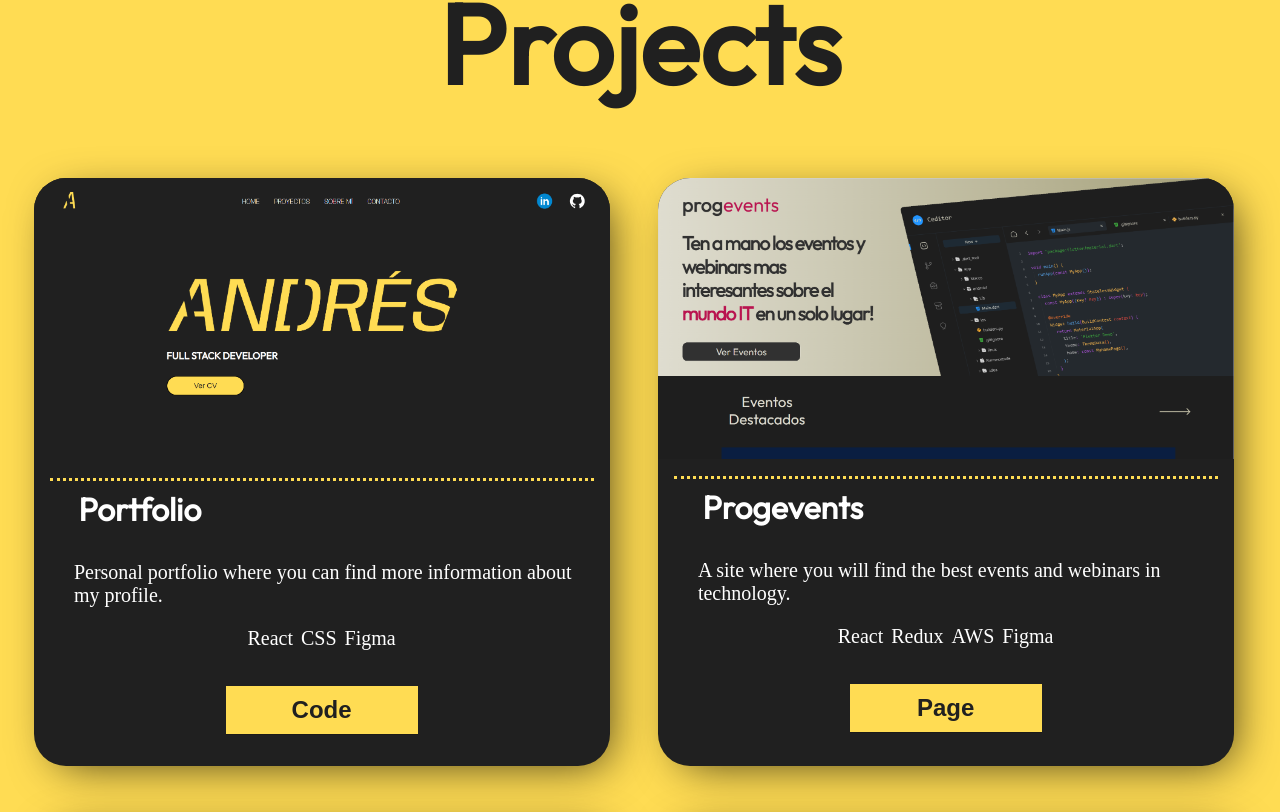
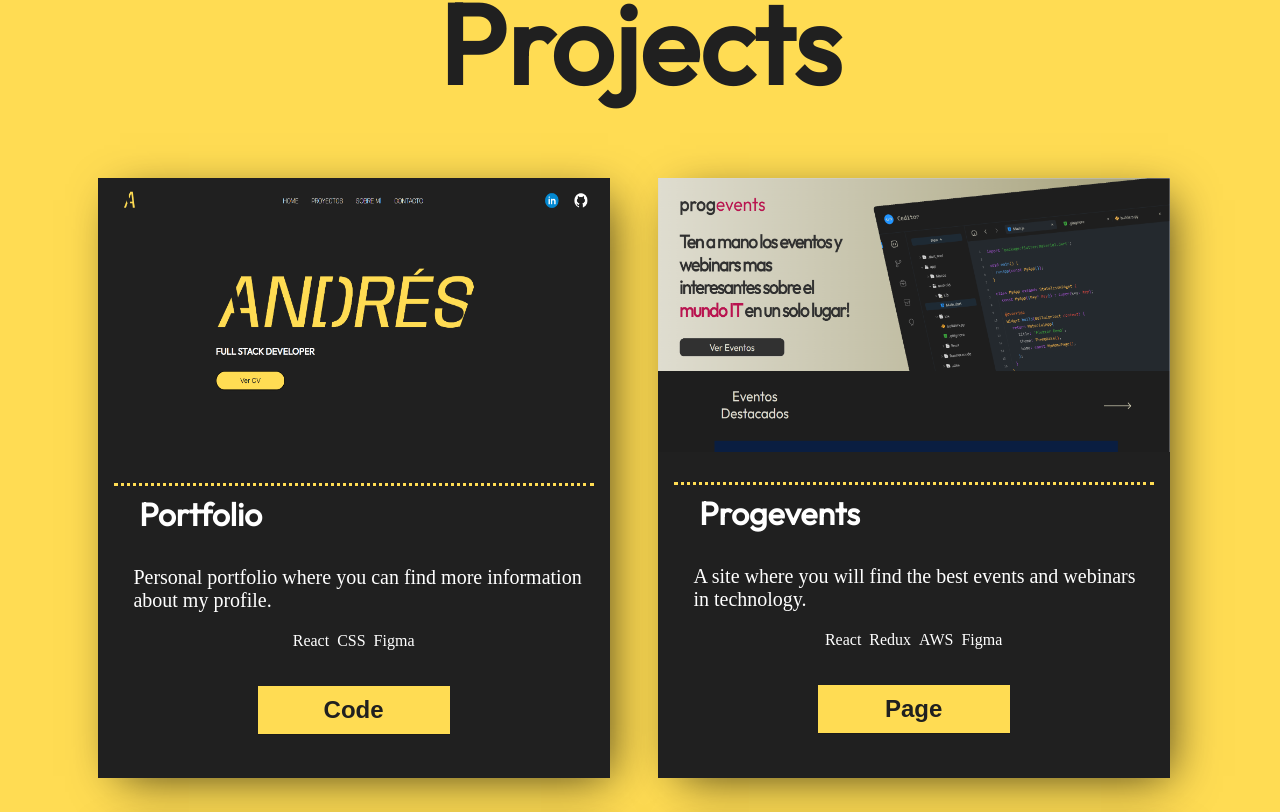
Before and after one commit to andrescn2020/newportfolio, a React (Create React App) app: page / in a window 1280 px wide. Shown: the part 985-1797 px from the top of the page. Built offline with nearby package versions, Linux system fonts and the light colour scheme; grey boxes are pictures that could not be loaded; a web font is replaced by a local one.

Commit message:
Arreglando el boton de Resume y modificacion de cards(estilos)

```diff
--- a/src/components/Aboutme/Aboutme.jsx
+++ b/src/components/Aboutme/Aboutme.jsx
@@ -14,7 +14,7 @@ const Aboutme = () => {
         </div>
         <h2>Capano Andrés</h2>
         <div className="app__aboutme-icons-container">
-          <a href="https://github.com/andrescn2020" target="_blank" rel="noopener noreferrer">
+          <a href="https://www.linkedin.com/in/andrescapano/" target="_blank" rel="noopener noreferrer">
             <svg xmlns="http://www.w3.org/2000/svg" viewBox="0 0 48 48" width="60px" height="60px"><path fill="#0288d1" d="M24 4A20 20 0 1 0 24 44A20 20 0 1 0 24 4Z" /><path fill="#fff" d="M14 19H18V34H14zM15.988 17h-.022C14.772 17 14 16.11 14 14.999 14 13.864 14.796 13 16.011 13c1.217 0 1.966.864 1.989 1.999C18 16.11 17.228 17 15.988 17zM35 24.5c0-3.038-2.462-5.5-5.5-5.5-1.862 0-3.505.928-4.5 2.344V19h-4v15h4v-8c0-1.657 1.343-3 3-3s3 1.343 3 3v8h4C35 34 35 24.921 35 24.5z" /></svg>
           </a>
           <a href="https://github.com/andrescn2020" target="_blank" rel="noopener noreferrer">
--- a/src/components/Footer/Footer.jsx
+++ b/src/components/Footer/Footer.jsx
@@ -34,7 +34,7 @@ const Footer = () => {
         </a>
       </div>
       <div className="app__footer-four-column">
-        <a href="https://github.com/andrescn2020" target="_blank" rel="noopener noreferrer">
+        <a href="https://www.linkedin.com/in/andrescapano/" target="_blank" rel="noopener noreferrer">
           <svg xmlns="http://www.w3.org/2000/svg" viewBox="0 0 48 48" width="60px" height="60px"><path fill="#0288d1" d="M24 4A20 20 0 1 0 24 44A20 20 0 1 0 24 4Z" /><path fill="#fff" d="M14 19H18V34H14zM15.988 17h-.022C14.772 17 14 16.11 14 14.999 14 13.864 14.796 13 16.011 13c1.217 0 1.966.864 1.989 1.999C18 16.11 17.228 17 15.988 17zM35 24.5c0-3.038-2.462-5.5-5.5-5.5-1.862 0-3.505.928-4.5 2.344V19h-4v15h4v-8c0-1.657 1.343-3 3-3s3 1.343 3 3v8h4C35 34 35 24.921 35 24.5z" /></svg>
         </a>
         <a href="https://github.com/andrescn2020" target="_blank" rel="noopener noreferrer">
--- a/src/components/Hero/Hero.jsx
+++ b/src/components/Hero/Hero.jsx
@@ -5,20 +5,14 @@ import "./Hero.css";
 const Hero = () => {
 
   const language = useSelector((state) => state.language);
+  const menu = useSelector((state) => state.menu);
 
   return (
     <header id="hero" className="app__hero">
       <div className="app__hero-container">
         <img className="app__hero-img" src={HeroText} alt="hero logo" />
         <h2 className="app__hero-text">FULL STACK DEVELOPER</h2>
-        <div className="app__hero-link-container">
-          {/* {language === "en"
-            ? <a className="app__hero-link" href="https://www.dropbox.com/s/dv77w8btllu9l3j/Resume-AndresCapano-FullStackDeveloper.pdf?dl=0" target="_blank" rel="noopener noreferrer">
-              <button>Resume</button>
-            </a>
-            : <a className="app__hero-link" href="https://www.dropbox.com/s/vrqvoa499ws3u3v/CV-AndresCapano-FullStackDeveloper.pdf?dl=0" target="_blank" rel="noopener noreferrer">
-              <button>Ver CV</button>
-            </a>} */}
+       {menu ? null : <div className="app__hero-link-container">
           {language === "en"
             ? <a href="https://www.dropbox.com/s/dv77w8btllu9l3j/Resume-AndresCapano-FullStackDeveloper.pdf?dl=0" target="_blank" rel="noopener noreferrer">
             <button>
@@ -39,7 +33,7 @@ const Hero = () => {
             </button>
             </a>
             }
-        </div>
+        </div>}
       </div>
     </header>
   )
--- a/src/components/Navbar/Navbar.jsx
+++ b/src/components/Navbar/Navbar.jsx
@@ -1,18 +1,19 @@
 import "./Navbar.css";
 import Logo from "../../assets/Logo.png";
-import { useState } from "react";
 import { IoMenuSharp, IoClose } from "react-icons/io5";
 import useScreenSize from "../../hooks/useScreenSize";
-import { useSelector } from 'react-redux';
+import { useDispatch, useSelector } from 'react-redux';
+import { changeMenu } from "../../redux/actions";
 
 function Navbar() {
 
+  const dispatch = useDispatch();
   const language = useSelector((state) => state.language);
+  const menu = useSelector((state) => state.menu);
   const { width } = useScreenSize();
-  const [menu, setMenu] = useState(false);
 
   const handleMenu = () => {
-    setMenu(!menu);
+    dispatch(changeMenu());
   };
 
   const Menu = () => {
@@ -87,7 +88,7 @@ function Navbar() {
       {menu &&
         <div className="app__navbar-hamburguer">
           <ul className="app__navbar-hamburguer-list">
-            <a href="#proyectos">
+            <a href="#proyectos" onClick={handleMenu}>
               <li>{language === "en" ? "PROJECTS" : "PROYECTOS"}</li>
             </a>
             <a href="#sobremi">
--- a/src/components/Projects/Projects.css
+++ b/src/components/Projects/Projects.css
@@ -31,20 +31,20 @@
 }
 
 .app__projects-card-container {
-    width: 45vw;
+    width: 30vw;
+    height: 75vh;
     transition: all ease-in-out .4s;
     background-color: #202020;
     display: grid;
     justify-content: center;
     align-items: center;
-    border-radius: 2rem;
     box-shadow: 10px 10px 45px -12px rgba(0, 0, 0, 0.75);
     -webkit-box-shadow: 10px 10px 45px -12px rgba(0, 0, 0, 0.75);
     -moz-box-shadow: 10px 10px 45px -12px rgba(0, 0, 0, 0.75);
 }
 
 .app__projects-card-container:hover {
-    transform: scale(1.05) rotate(0.1deg);
+    opacity: 0.95;
 }
 
 .img-container {
@@ -52,20 +52,14 @@
     height: 100%;
     display: flex;
     justify-content: center;
-    border-top-right-radius: 2rem;
-    border-top-left-radius: 2rem;
 }
 
 .app__projects-card-container img {
-    border-top-right-radius: 2rem;
-    border-top-left-radius: 2rem;
     width: 100%;
 }
 
 .app__projects-text-container {
     width: inherit;
-    border-bottom-left-radius: 2rem;
-    border-bottom-right-radius: 2rem;
 }
 
 .app__projects-text-container h3 {
@@ -172,6 +166,17 @@
     transform: skewX(-45deg) scale(1, 1);
 }
 
+@media screen and (max-width: 1450px) {
+    .app__projects-card-container {
+        width: 40vw;
+    }
+    .tags span {
+        font-size: 1rem;
+        margin: 0.25rem;
+        color: white;
+    }
+}
+
 @media screen and (max-width: 1050px) {
     .app__projects {
         margin-top: 50%;
--- a/src/components/Technologies/Technologies.css
+++ b/src/components/Technologies/Technologies.css
@@ -8,6 +8,10 @@
     margin-bottom: 10%;
     grid-template-columns: repeat(5, 1fr);
     row-gap: 2rem;
+}
+
+.app__technologies-icon-container:hover {
+    background-color: rgba(255, 255, 255, 0.05);
 }
 
 .app__technologies-title {
--- a/src/redux/actions.js
+++ b/src/redux/actions.js
@@ -3,3 +3,9 @@ export function changeLanguage() {
         type: "CHANGE_LANGUAGE"
     };
 };
+
+export function changeMenu() {
+    return {
+        type: "CHANGE_MENU"
+    };
+};
--- a/src/redux/reducer.js
+++ b/src/redux/reducer.js
@@ -1,5 +1,6 @@
 const initialState = {
-    language: "en"
+    language: "en",
+    menu: false
 };
 
 function rootReducer(state = initialState, { type }) {
@@ -14,6 +15,13 @@ function rootReducer(state = initialState, { type }) {
                 language: language === "en" ? "es" : "en"
             }
 
+        case "CHANGE_MENU":
+
+            return {
+                ...state,
+                menu: !state.menu
+            }
+
         default:
             return state;
     }
```
